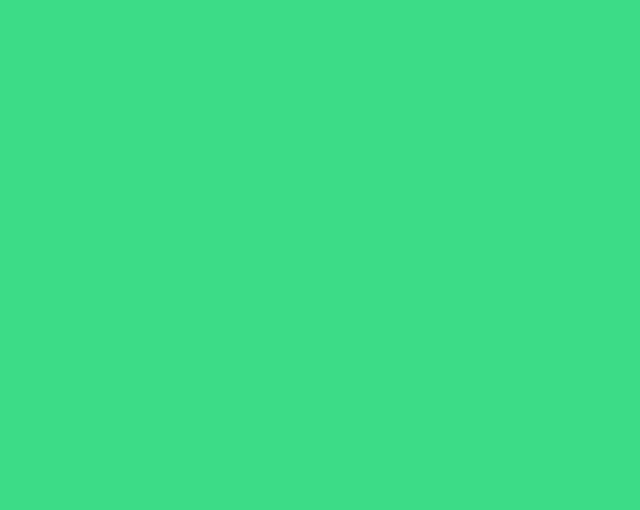
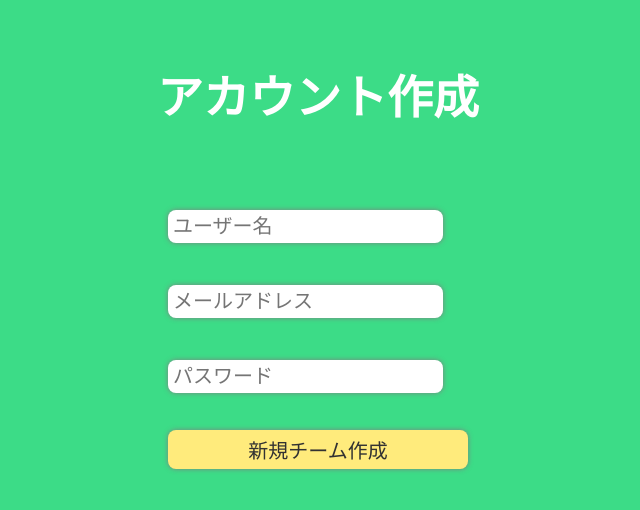
Before and after one commit to GCXHam/dev-daemon, a React (Create React App) app: page /signup in a window 1280 px wide. Shown: the top 510 px of the page, without its empty margins (322-962 px from the left). Built offline with nearby package versions, Linux system fonts and the light colour scheme.

Commit message:
feat(*): サインアップ画面の追加

```diff
--- a/src/App.js
+++ b/src/App.js
@@ -1,11 +1,13 @@
 import { BrowserRouter as Router, Switch, Route } from "react-router-dom";
 import Login from "./Login";
+import SignUp from "./SignUp";
 
 function App() {
   return (
     <Router>
       <Switch>
         <Route path="/" exact component={Login} />
+        <Route path="/signup" exact component={SignUp} />
       </Switch>
     </Router>
   );
--- a/src/Login.css
+++ b/src/Login.css
@@ -5,3 +5,13 @@
   flex-direction: column;
   font-size: calc(30px + 2vmin);
 }
+
+.create-account {
+  color: rgb(50, 50, 50);
+  font-size: 20px;
+  transition: all 0.15s ease-out;
+}
+
+.create-account:hover {
+  color: rgb(220, 25, 25);
+}
--- a/src/Login.js
+++ b/src/Login.js
@@ -1,4 +1,5 @@
 import React from "react";
+import { Link } from "react-router-dom";
 import FormBox from "./FormBox";
 import Button from "./Button";
 import "./Login.css";
@@ -17,12 +18,9 @@ function Login() {
           text_color="text-white"
           bg_color="bg-green"
         />
-        <Button
-          title="新規チーム作成"
-          button_size="medium-size"
-          text_color="text-dark"
-          bg_color="bg-yellow"
-        />
+        <Link to={"/signup"} className="create-account">
+          アカウントを作成する
+        </Link>
       </form>
     </div>
   );
--- /dev/null
+++ b/src/SignUp.css
@@ -0,0 +1,7 @@
+.signup-style {
+  align-items: center;
+  justify-content: center;
+  display: flex;
+  flex-direction: column;
+  font-size: calc(30px + 2vmin);
+}
--- /dev/null
+++ b/src/SignUp.js
@@ -0,0 +1,25 @@
+import React from "react";
+import FormBox from "./FormBox";
+import Button from "./Button";
+import "./SignUp.css";
+
+function SignUp() {
+  return (
+    <div className="signup-style">
+      <h4>アカウント作成</h4>
+      <form>
+        <FormBox name="user" type="text" placeholder="ユーザー名" />
+        <FormBox name="email" type="email" placeholder="メールアドレス" />
+        <FormBox name="password" type="password" placeholder="パスワード" />
+        <Button
+          title="新規チーム作成"
+          button_size="medium-size"
+          text_color="text-dark"
+          bg_color="bg-yellow"
+        />
+      </form>
+    </div>
+  );
+}
+
+export default SignUp;
```
